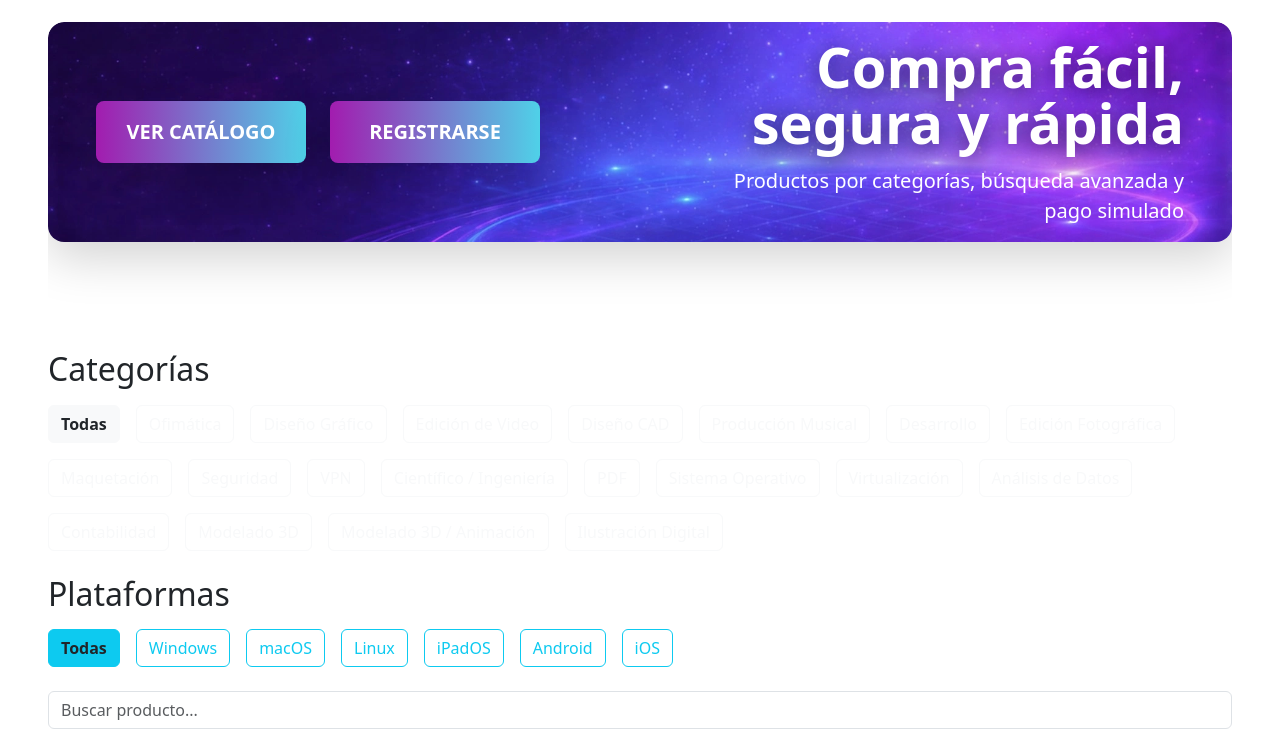
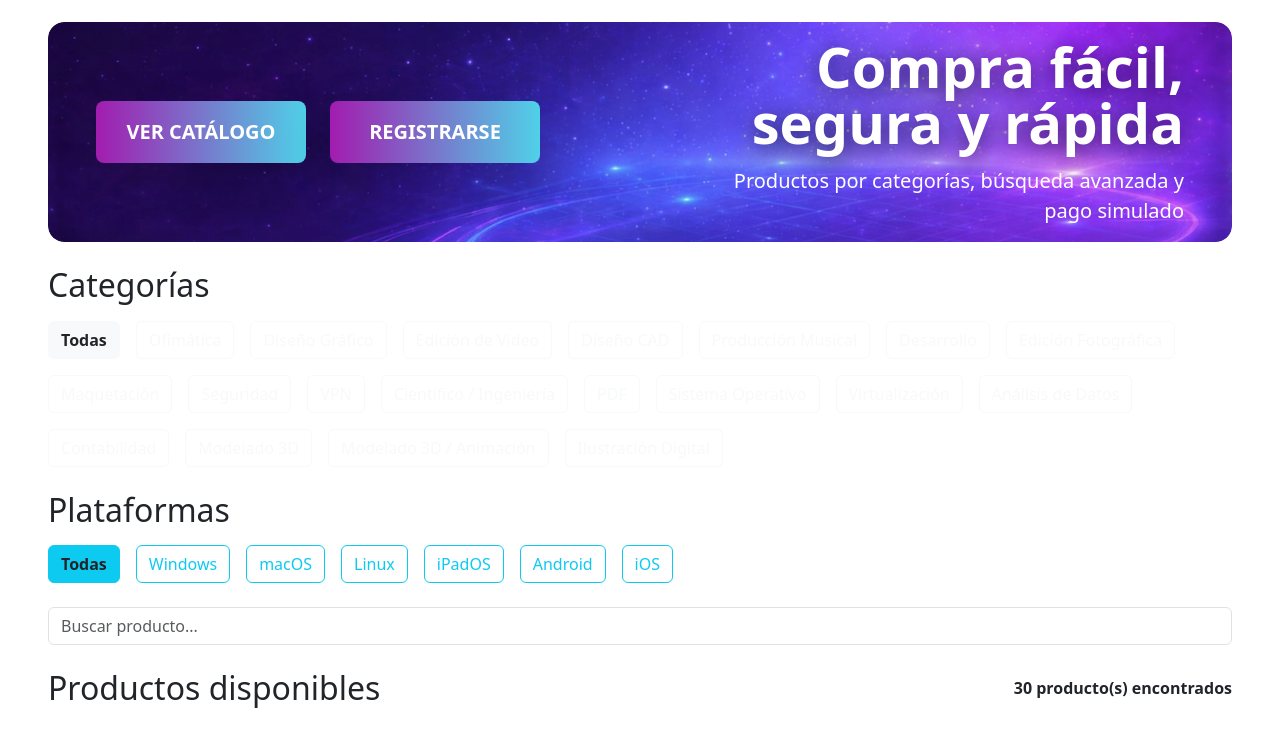
Before and after one commit to ecmapps/4bit, a website with bundled scripts: page src/front/pages/inicio.html in a window 1280 px wide. Shown: the part 4181-4910 px from the top of the page. Built offline with nearby package versions, Linux system fonts and the light colour scheme.

Commit message:
Banner de inicio arreglado min-height eliminado

```diff
--- a/src/front/pages/inicio.html
+++ b/src/front/pages/inicio.html
@@ -26,7 +26,7 @@
   <!-- HERO -->
   <section
     class="text-white position-relative mx-3 mx-lg-5 my-4 rounded-4 shadow-xl"
-    style="min-height: 38vh; overflow: hidden; background: transparent;"
+    style="overflow: hidden; background: transparent;"
   >
     <div class="container-fluid h-100 px-4 px-lg-5 py-4 py-lg-3 position-relative d-flex flex-column">
 
```
